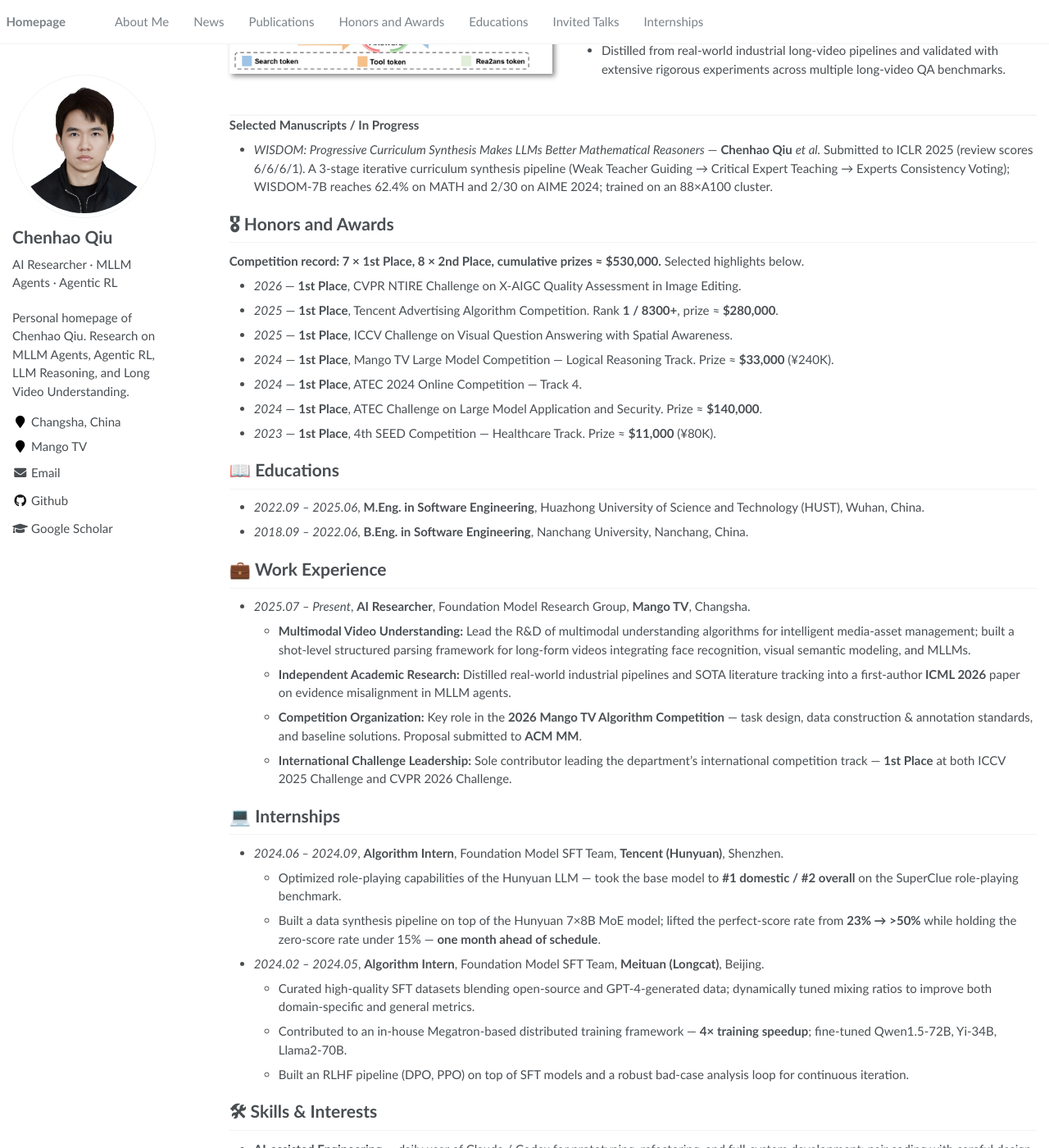
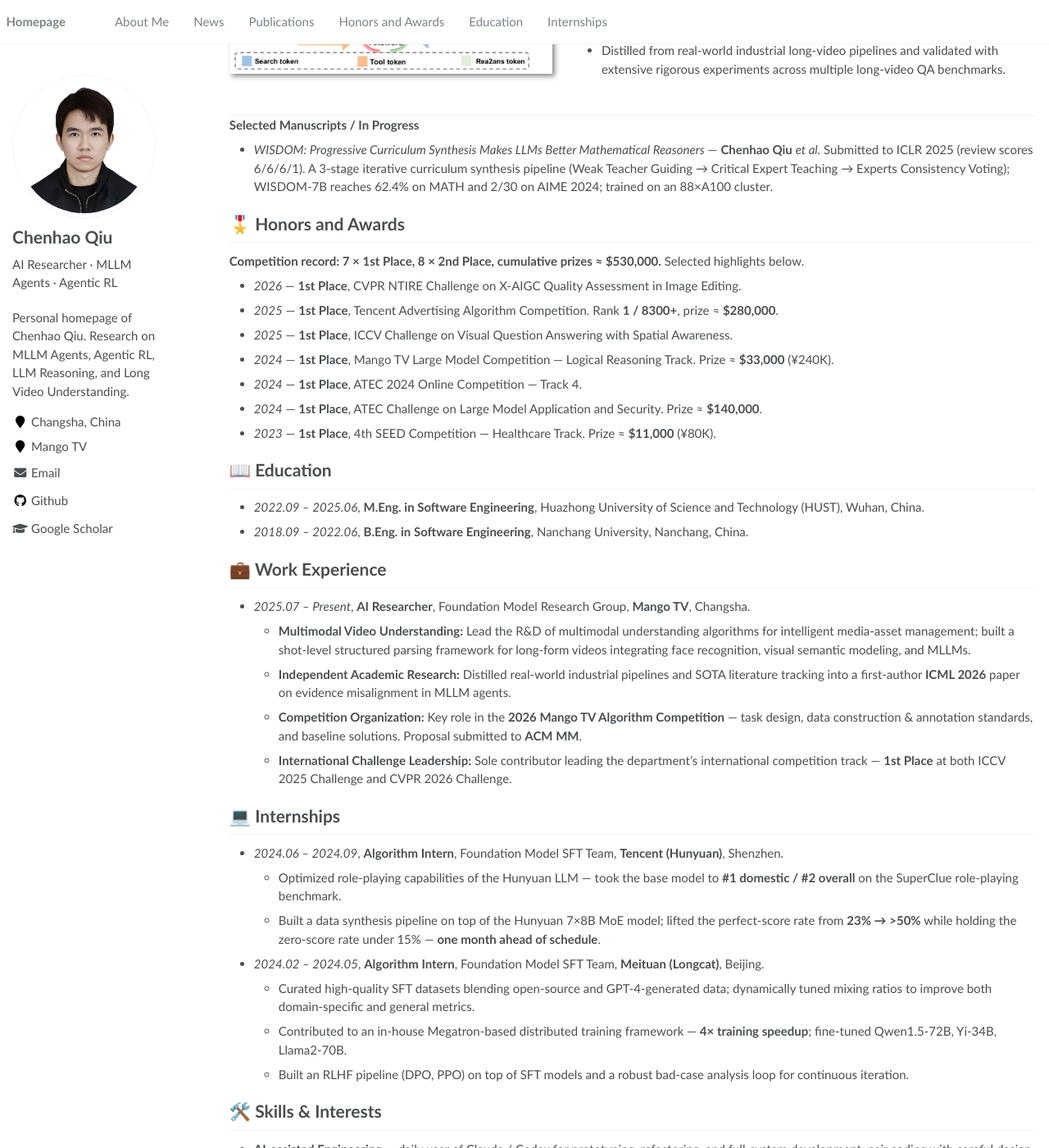
Before and after one commit to Echochef/Echochef.github.io, a Jekyll site: the page built from _pages/about.md, in a window 1280 px wide and 1400 px high, scrolled down 913 px. Shown: the whole window at 82% size. Built offline with Jekyll 4.4.1, drawn with Linux system fonts in a browser that asks for light colours; some of the changed text lies outside the part shown.

Commit message:
Fix homepage typos and restore in-page anchor scrolling
- Chinese name 邱晨皓 → 邱晨浩
- Remove stray <base target="_blank"> that hijacked in-page nav into new tabs
- Drop ghost "Invited Talks" nav entry; "Educations" → "Education" (+ anchor)
- Add VS-16 to 🎖 and 🛠 headings; trim trailing space after Publications

Co-Authored-By: Claude Opus 4.7 <noreply@anthropic.com>

```diff
--- a/_data/navigation.yml
+++ b/_data/navigation.yml
@@ -12,11 +12,8 @@ main:
   - title: "Honors and Awards"
     url: "/#-honors-and-awards"
 
-  - title: "Educations"
-    url: "/#-educations"
-
-  - title: "Invited Talks"
-    url: "/#-invited-talks"
+  - title: "Education"
+    url: "/#-education"
 
   - title: "Internships"
     url: "/#-internships"
--- a/_includes/head.html
+++ b/_includes/head.html
@@ -14,6 +14,3 @@
 <link rel="stylesheet" href="assets/css/main.css">
 
 <meta http-equiv="cleartype" content="on">
-<head>
-  <base target="_blank">
-</head>
--- a/_pages/about.md
+++ b/_pages/about.md
@@ -54,7 +54,7 @@ I have also been fortunate to win **7 First-Place** and **8 Second-Place** award
 
 - *WISDOM: Progressive Curriculum Synthesis Makes LLMs Better Mathematical Reasoners* — **Chenhao Qiu** *et al.* Submitted to ICLR 2025 (review scores 6/6/6/1). A 3-stage iterative curriculum synthesis pipeline (Weak Teacher Guiding → Critical Expert Teaching → Experts Consistency Voting); WISDOM-7B reaches 62.4% on MATH and 2/30 on AIME 2024; trained on an 88×A100 cluster.
 
-# 🎖 Honors and Awards
+# 🎖️ Honors and Awards
 **Competition record: 7 × 1st Place, 8 × 2nd Place, cumulative prizes ≈ $530,000.** Selected highlights below.
 
 - *2026* — **1st Place**, CVPR NTIRE Challenge on X-AIGC Quality Assessment in Image Editing.
@@ -65,7 +65,7 @@ I have also been fortunate to win **7 First-Place** and **8 Second-Place** award
 - *2024* — **1st Place**, ATEC Challenge on Large Model Application and Security. Prize ≈ **$140,000**.
 - *2023* — **1st Place**, 4th SEED Competition — Healthcare Track. Prize ≈ **$11,000** (¥80K).
 
-# 📖 Educations
+# 📖 Education
 - *2022.09 – 2025.06*, **M.Eng. in Software Engineering**, Huazhong University of Science and Technology (HUST), Wuhan, China.
 - *2018.09 – 2022.06*, **B.Eng. in Software Engineering**, Nanchang University, Nanchang, China.
 
@@ -85,7 +85,7 @@ I have also been fortunate to win **7 First-Place** and **8 Second-Place** award
   - Contributed to an in-house Megatron-based distributed training framework — **4× training speedup**; fine-tuned Qwen1.5-72B, Yi-34B, Llama2-70B.
   - Built an RLHF pipeline (DPO, PPO) on top of SFT models and a robust bad-case analysis loop for continuous iteration.
 
-# 🛠 Skills & Interests
+# 🛠️ Skills & Interests
 - **AI-assisted Engineering** — daily user of Claude / Codex for prototyping, refactoring, and full-system development; pair coding with careful design, testing, and engineering discipline.
 - **Full-stack independent projects** — designed, built, and shipped *PaperAgent* end-to-end (algorithmic pipeline, backend, database, iOS client) for AI-assisted paper retrieval, citation mining, and personalized daily literature recommendations.
 - **Beyond research** — long-distance solo travel; it has sharpened my independence, adaptability, and problem-solving in unfamiliar environments.
```
Also changed, not shown: other parts of _pages/about.md (+1 -1 lines).
